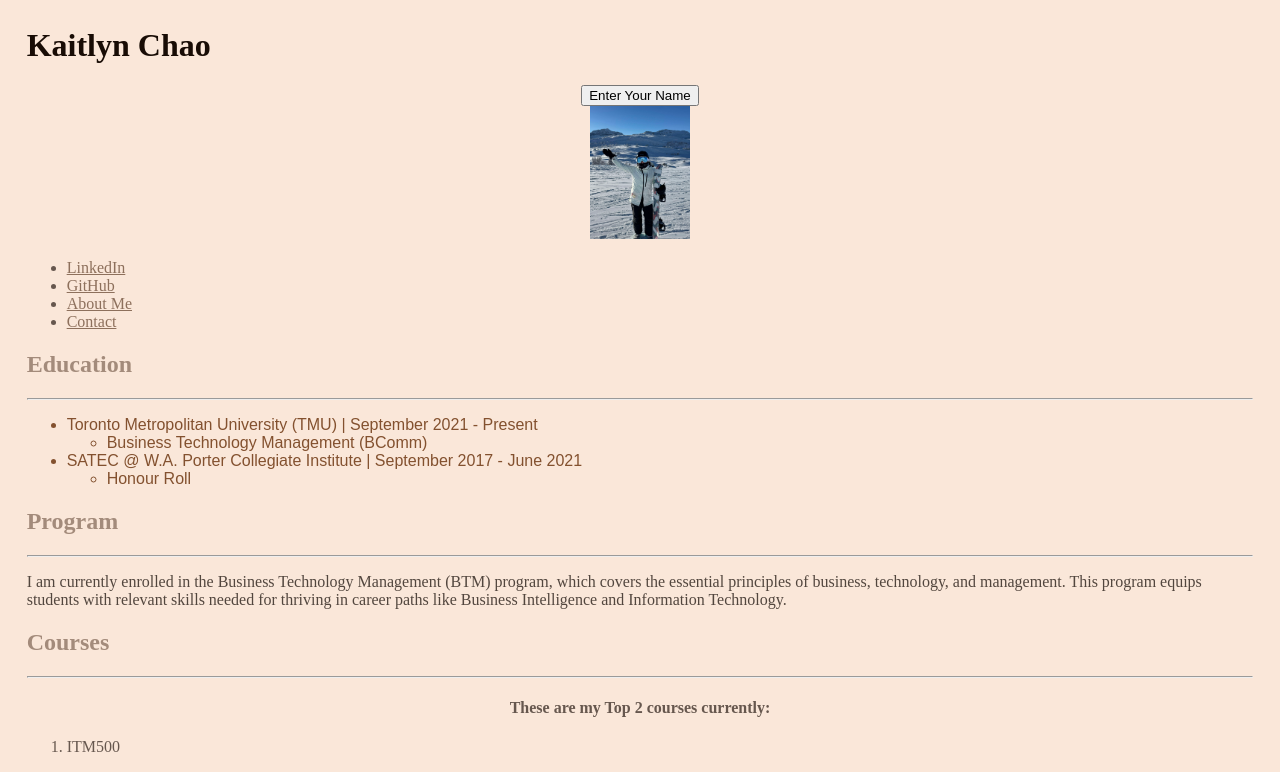
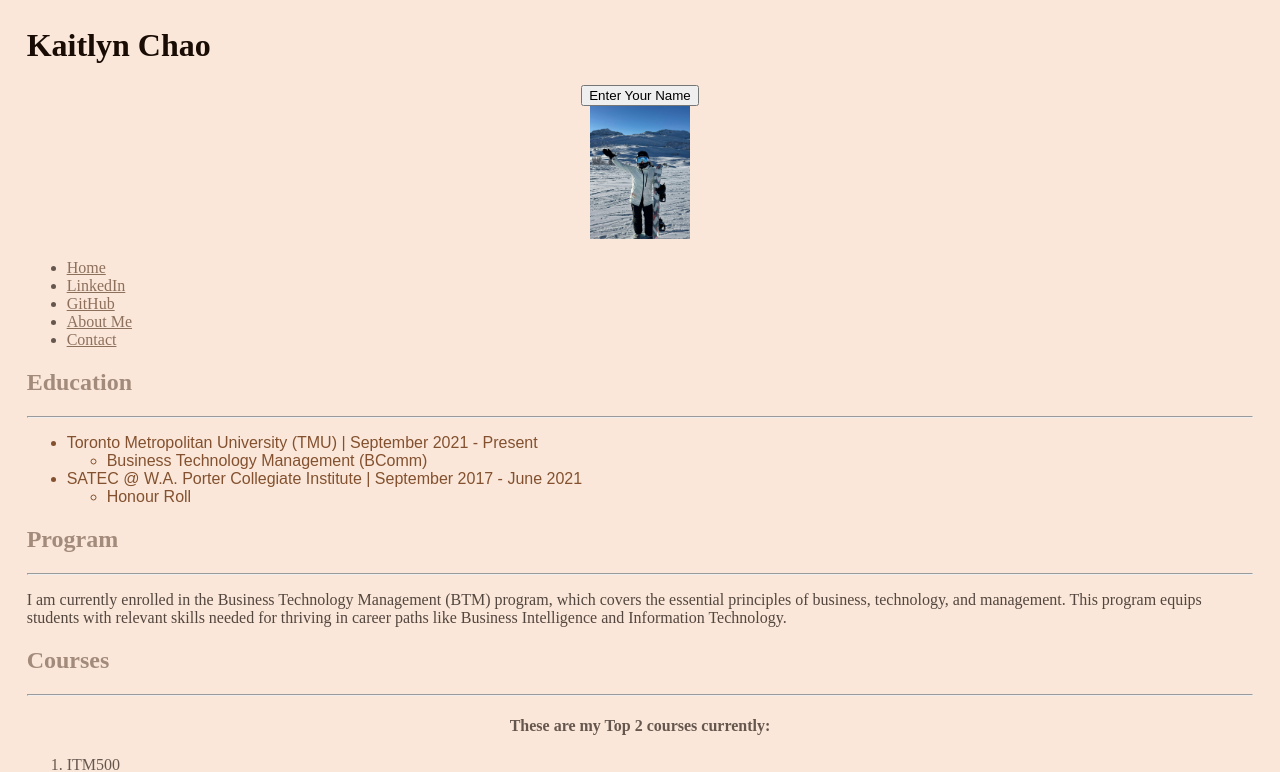
Before and after one commit to KaitlynChao/KaitlynChao.github.io, a React (Create React App) app in the folder kaitlynchao.github.io/: page / in a window 1280 px wide. Shown: the top 772 px of the page. Built offline with nearby package versions, Linux system fonts and the light colour scheme.

Commit message:
homepage

```diff
--- a/kaitlynchao.github.io/package.json
+++ b/kaitlynchao.github.io/package.json
@@ -10,7 +10,7 @@
     "react": "^18.2.0",
     "react-dom": "^18.2.0",
     "react-router-dom": "^6.22.3",
-    "react-scripts": "5.0.1",
+    "react-scripts": "^5.0.1",
     "web-vitals": "^2.1.4"
   },
   "scripts": {
--- a/kaitlynchao.github.io/src/App.js
+++ b/kaitlynchao.github.io/src/App.js
@@ -62,6 +62,8 @@ function App() {
         </div>
         <div className="links">
           <ul>
+          <li onMouseOver={handleMouseOver} onMouseOut={handleMouseOut}>
+              <Link to="/">Home</Link> </li>
             <li>
               <a
                 href="https://www.linkedin.com/in/kaitlyn-chao/"
```
Also changed, not shown: 1 other file (tests, documents, lock files or other folders).
